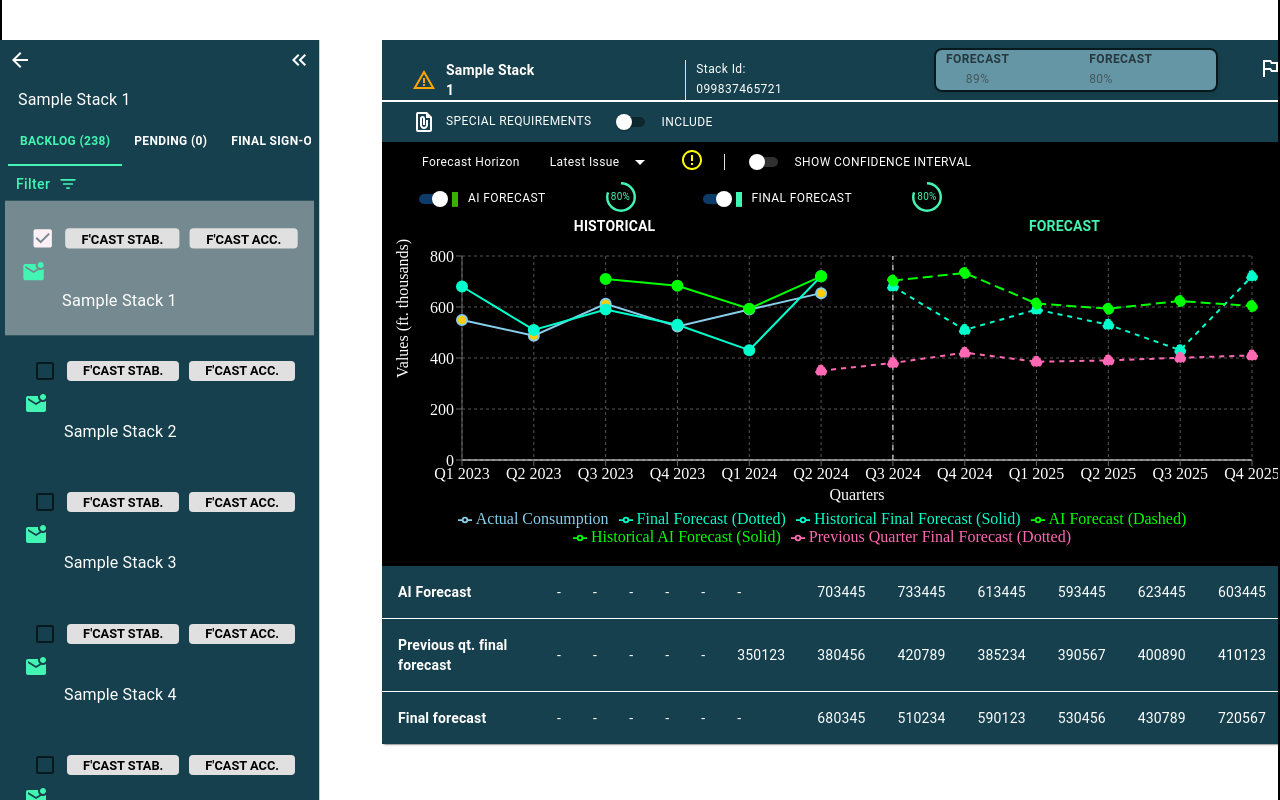
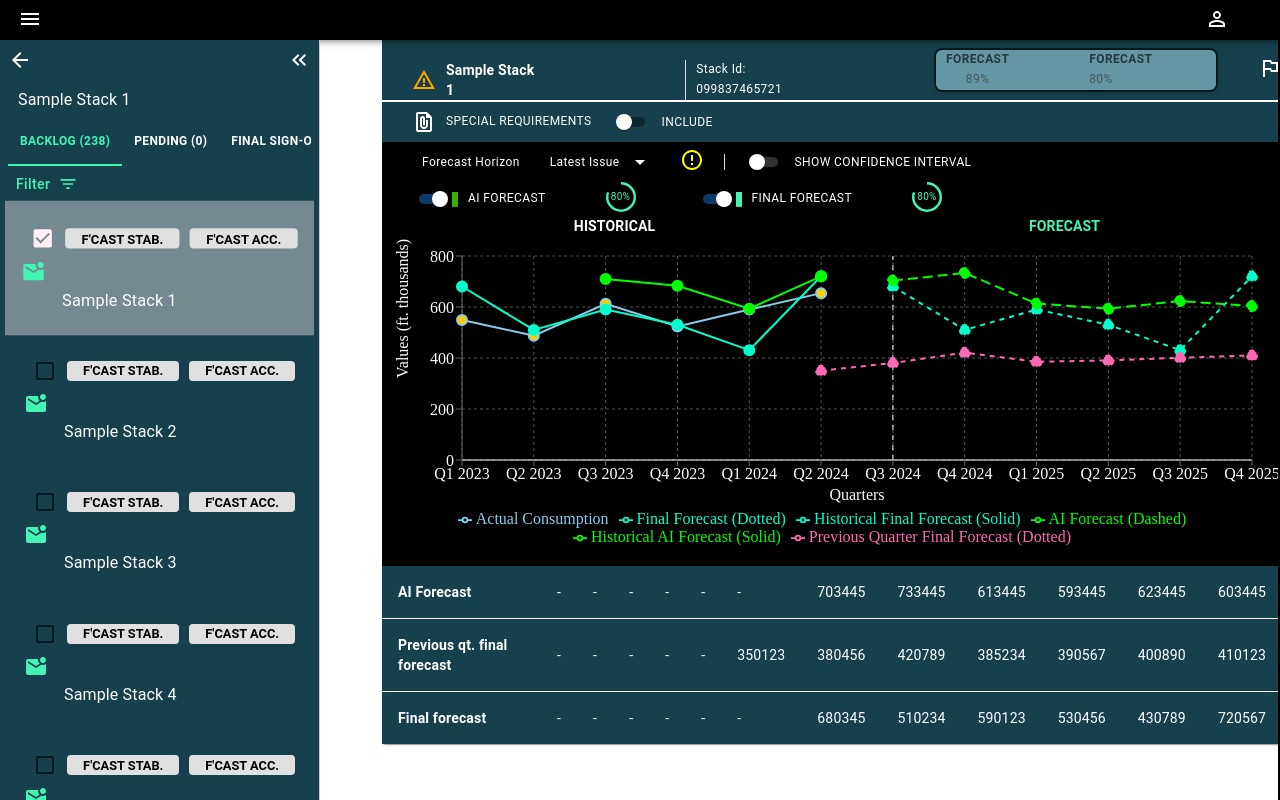
Before and after one commit to gokulgowtham/BCGXAssignment, a React app: page /details/1 in a window 1280 px wide. Built offline with nearby package versions, Linux system fonts and the light colour scheme.

Commit message:
feat: refactor App component, update TabularDataContainer styles, and enhance WorldMap responsiveness

```diff
--- a/src/App.jsx
+++ b/src/App.jsx
@@ -5,10 +5,10 @@ import Details from "./pages/Details";
 import "./App.scss";
 function App() {
 
-  const [isSidebarOpen, setIsSidebarOpen] = useState(true); //rempve this post dev
+  // const [isSidebarOpen, setIsSidebarOpen] = useState(true); //rempve this post dev
 
-  // return <Dashboard />;
-  return <Details  sideBarState={[isSidebarOpen, setIsSidebarOpen]}/>;
+  return <Dashboard />;
+  // return <Details  sideBarState={[isSidebarOpen, setIsSidebarOpen]}/>;
 }
 
 export default App;
--- a/src/components/CardWidget.scss
+++ b/src/components/CardWidget.scss
@@ -2,8 +2,10 @@
   height: 100%;
   display: flex;
   align-items: start;
+  pointer-events: none;
 
   .WidgetDataContainer {
+    pointer-events: none;
     max-height: 100%;
     height: fit-content;
     display: flex;
--- a/src/components/TabularDataContainer.jsx
+++ b/src/components/TabularDataContainer.jsx
@@ -3,17 +3,13 @@ import { Table, TableBody, TableCell, TableRow, Paper } from "@mui/material";
 import "./TabularContainer.scss";
 
 const TabularDataContainer = ({ forecastData }) => {
-  //   useEffect(() => {
-  //     if (forecastData) {
-  //         const
-  //     }
-  //   }, [forecastData]);
+
   return (
     <section className="TableContainer">
       <Paper
         sx={{
           backgroundColor: "#16404D", // Background color
-          minHeight: "120px", // Minimum height
+          minHeight: "162px", // Minimum height
           color: "white", // Text color
         }}
       >
--- a/src/components/WorldMap.jsx
+++ b/src/components/WorldMap.jsx
@@ -14,6 +14,7 @@ const WorldMap = ({ cities }) => {
 
     // Log coordinates for debugging
     console.log("Cities:", cities);
+
     // Initialize the map
     try {
       map.current = new Map({
@@ -55,9 +56,9 @@ const WorldMap = ({ cities }) => {
         // Create a popup (tooltip)
         const popup = new Popup({ offset: 25 }).setHTML(`
           <h3>${title}</h3>
-  <span>Forecast value: </span><h3>${forecastValue}</h3>
-  <span>Forecast percentage: </span><p>${forecastPercentage}</p>
-`);
+          <span>Forecast value: </span><h3>${forecastValue}</h3>
+          <span>Forecast percentage: </span><p>${forecastPercentage}</p>
+        `);
 
         // Attach popup to marker
         marker.setPopup(popup);
@@ -72,12 +73,24 @@ const WorldMap = ({ cities }) => {
           marker.togglePopup(); // Close popup
         });
       });
+
+      // Add resize event listener to make the map responsive
+      const handleResize = () => {
+        if (map.current) {
+          map.current.resize(); // Resize the map to fit its container
+        }
+      };
+
+      window.addEventListener("resize", handleResize);
+
+      // Cleanup on unmount
+      return () => {
+        window.removeEventListener("resize", handleResize); // Remove resize listener
+        map.current?.remove(); // Remove the map
+      };
     } catch (error) {
       console.error("Error initializing map:", error);
     }
-
-    // Cleanup on unmount
-    return () => map.current?.remove();
   }, [cities]);
 
   return (
--- a/src/pages/Dashboard.jsx
+++ b/src/pages/Dashboard.jsx
@@ -42,7 +42,6 @@ const Dashboard = () => {
             <WorldMap cities={cities} />
           </div>
         )}
-        {/* <DashboardContent cardData={cities} position={position}/> */}
         <Routes>
           <Route
             path="/"
--- a/src/pages/Dashboard.scss
+++ b/src/pages/Dashboard.scss
@@ -2,32 +2,49 @@
   display: flex;
   flex-direction: column;
   height: 100vh;
+  overflow: hidden; // Prevent any unwanted scrolling
 
-  & .DashboardContentContainer {
+  .DashboardContentContainer {
     flex: 1;
-    display: flex;
-    flex-direction: column;
-    position: relative;
+    position: relative; // Container for absolute positioning
+    min-height: 0; // Allow proper flex behavior
 
-    & .worldMapContainer {
+    .worldMapContainer {
       position: absolute;
       top: 0;
       left: 0;
       width: 100%;
       height: 100%;
-      z-index: 0;
+      z-index: 1; // Base layer
 
-      & .mapContainer {
+      .mapContainer {
         height: 100%;
         width: 100%;
       }
     }
 
-    & .DashboardContent {
-      height: 100%;
-      z-index: 1;
-      position: relative;
+    .DashboardContent {
+      position: absolute; // Position over the map
+      top: 0;
+      left: 0;
+      right: 0;
+      pointer-events: none; // Allow clicking through to the map
+      z-index: 2; // Layer above map
       padding: 20px 20px 20px 40px;
+
+      // Target the widget container specifically
+      .widgetDataWrapper {
+        pointer-events: none;
+
+        .WidgetDataContainer {
+          pointer-events: none;
+
+          // Make only the Card components clickable
+          section {
+            pointer-events: auto;
+          }
+        }
+      }
     }
   }
 }
--- a/src/pages/Details.jsx
+++ b/src/pages/Details.jsx
@@ -192,7 +192,6 @@ const Details = ({ sideBarState }) => {
           sx={{
             flexGrow: 1, // Takes up remaining space
             maxWidth: `calc(100vw - ${isSidebarOpen ? "380px" : "0px"})`, // Adjust width based on drawer state
-            marginTop: "40px", // Push content below the header
             position: "relative",
             left: isSidebarOpen ? "380px" : "0px", // Adjust left position based on drawer state
             height: "calc(100vh - 40px)", // Adjust height to account for header
```
